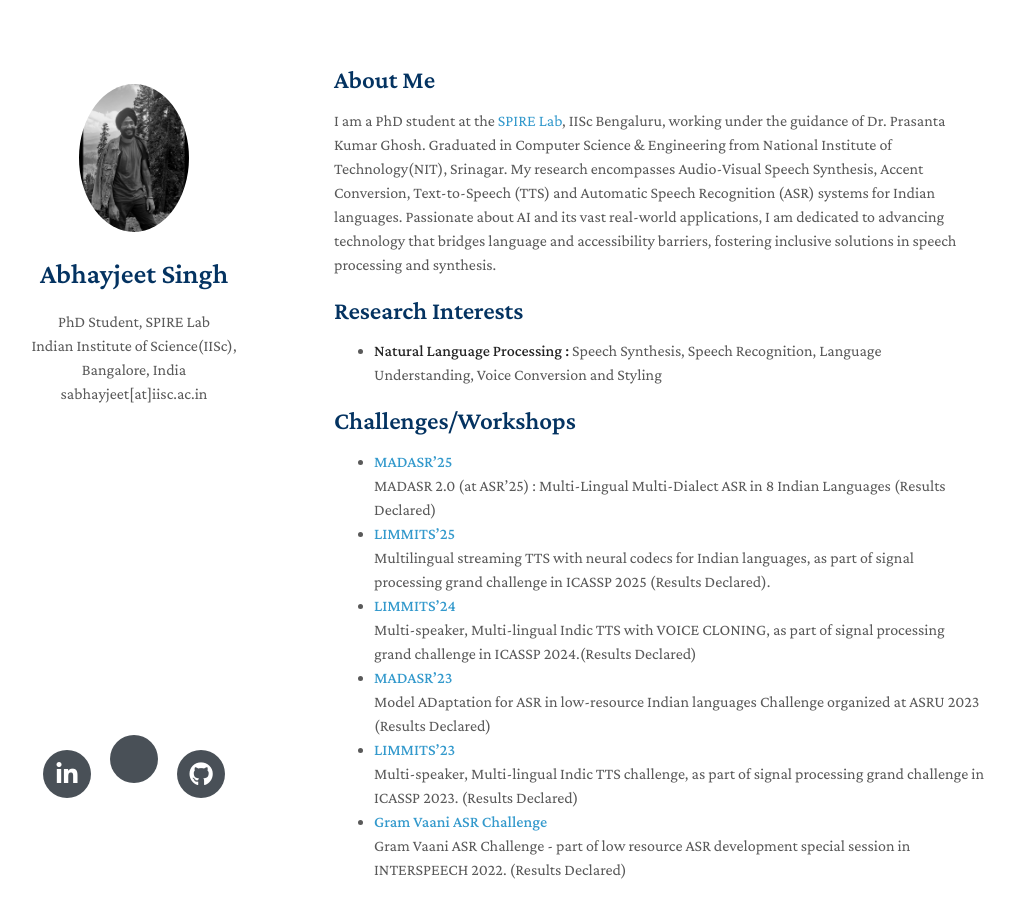
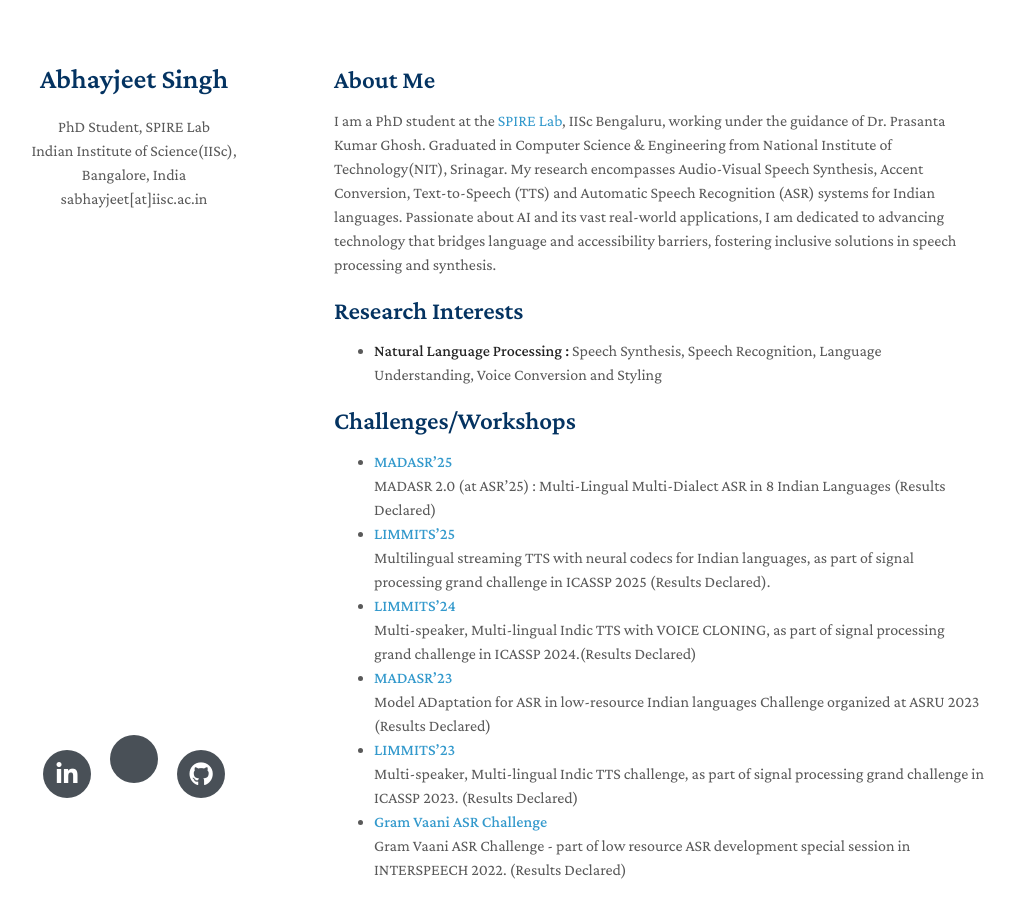
Before and after one commit to Abhay242/Abhay242.github.io, a Jekyll site: the page built from index.md, in a window 1280 px wide and 900 px high. Shown: the whole window, without its empty margins (136-1150 px from the left). Built offline with Jekyll 4.4.1, drawn with Linux system fonts in a browser that asks for light colours; nearby versions of some CDN libraries; a style sheet for code colours, icons or effects is not loaded; our own code applies the rules of GitHub Pages for plain Markdown files.

Commit message:
Comment out avatar configuration
Commented out the avatar configuration in _config.yml.

```diff
--- a/_config.yml
+++ b/_config.yml
@@ -6,7 +6,7 @@ keywords: Abhayjeet Singh NIT IISc AI Speech SPIRE
 google_scholar: https://scholar.google.com/citations?user=8yz86tUAAAAJ&hl=en
 github_link: https://github.com/Abhay242
 linkedin: https://www.linkedin.com/in/abhayjeet-singh-9a9a27122/
-avatar: ./assets/img/avatar.jpg
+# avatar: ./assets/img/avatar.jpg
 google_analytics: G-MT6DNK5R94
 favicon: ./assets/img/favicon.jpg
 favicon_dark: ./assets/img/favicon_dark.jpg
```
